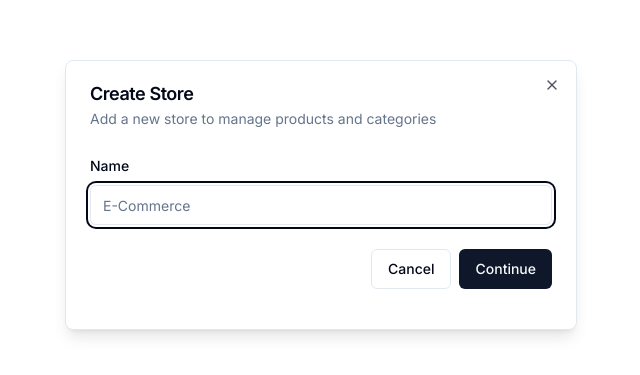
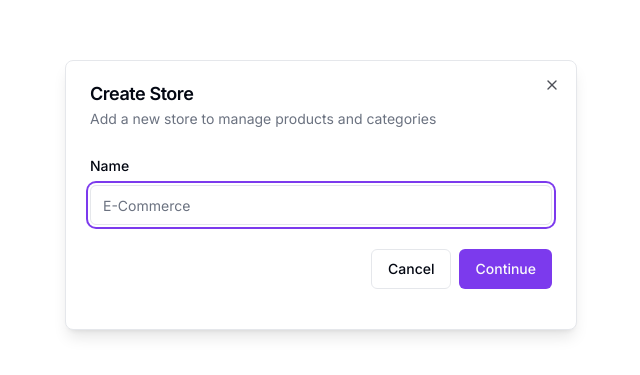
Before and after one commit to cheribella/aesthetic-haven-ecommerce, a Next.js app in the folder admin/: page / in a window 1280 px wide. Shown: the part 205-580 px from the top of the page, without its empty margins (319-959 px from the left). Built offline with nearby package versions, Linux system fonts and the light colour scheme; no server answers; the database is empty; sample sign-in values are in the browser's storage.

Commit message:
Modified README file

```diff
--- a/admin/app/globals.css
+++ b/admin/app/globals.css
@@ -9,69 +9,56 @@
   height: 100%;
 }
 
+
+
 @layer base {
   :root {
     --background: 0 0% 100%;
-    --foreground: 222.2 84% 4.9%;
-
+    --foreground: 224 71.4% 4.1%;
     --card: 0 0% 100%;
-    --card-foreground: 222.2 84% 4.9%;
-
+    --card-foreground: 224 71.4% 4.1%;
     --popover: 0 0% 100%;
-    --popover-foreground: 222.2 84% 4.9%;
-
-    --primary: 222.2 47.4% 11.2%;
-    --primary-foreground: 210 40% 98%;
-
-    --secondary: 210 40% 96.1%;
-    --secondary-foreground: 222.2 47.4% 11.2%;
-
-    --muted: 210 40% 96.1%;
-    --muted-foreground: 215.4 16.3% 46.9%;
-
-    --accent: 210 40% 96.1%;
-    --accent-foreground: 222.2 47.4% 11.2%;
-
+    --popover-foreground: 224 71.4% 4.1%;
+    --primary: 262.1 83.3% 57.8%;
+    --primary-foreground: 210 20% 98%;
+    --secondary: 220 14.3% 95.9%;
+    --secondary-foreground: 220.9 39.3% 11%;
+    --muted: 220 14.3% 95.9%;
+    --muted-foreground: 220 8.9% 46.1%;
+    --accent: 220 14.3% 95.9%;
+    --accent-foreground: 220.9 39.3% 11%;
     --destructive: 0 84.2% 60.2%;
-    --destructive-foreground: 210 40% 98%;
-
-    --border: 214.3 31.8% 91.4%;
-    --input: 214.3 31.8% 91.4%;
-    --ring: 222.2 84% 4.9%;
-
+    --destructive-foreground: 210 20% 98%;
+    --border: 220 13% 91%;
+    --input: 220 13% 91%;
+    --ring: 262.1 83.3% 57.8%;
     --radius: 0.5rem;
   }
 
   .dark {
-    --background: 222.2 84% 4.9%;
-    --foreground: 210 40% 98%;
-
-    --card: 222.2 84% 4.9%;
-    --card-foreground: 210 40% 98%;
-
-    --popover: 222.2 84% 4.9%;
-    --popover-foreground: 210 40% 98%;
-
-    --primary: 210 40% 98%;
-    --primary-foreground: 222.2 47.4% 11.2%;
-
-    --secondary: 217.2 32.6% 17.5%;
-    --secondary-foreground: 210 40% 98%;
-
-    --muted: 217.2 32.6% 17.5%;
-    --muted-foreground: 215 20.2% 65.1%;
-
-    --accent: 217.2 32.6% 17.5%;
-    --accent-foreground: 210 40% 98%;
-
+    --background: 224 71.4% 4.1%;
+    --foreground: 210 20% 98%;
+    --card: 224 71.4% 4.1%;
+    --card-foreground: 210 20% 98%;
+    --popover: 224 71.4% 4.1%;
+    --popover-foreground: 210 20% 98%;
+    --primary: 263.4 70% 50.4%;
+    --primary-foreground: 210 20% 98%;
+    --secondary: 215 27.9% 16.9%;
+    --secondary-foreground: 210 20% 98%;
+    --muted: 215 27.9% 16.9%;
+    --muted-foreground: 217.9 10.6% 64.9%;
+    --accent: 215 27.9% 16.9%;
+    --accent-foreground: 210 20% 98%;
     --destructive: 0 62.8% 30.6%;
-    --destructive-foreground: 210 40% 98%;
-
-    --border: 217.2 32.6% 17.5%;
-    --input: 217.2 32.6% 17.5%;
-    --ring: 212.7 26.8% 83.9%;
+    --destructive-foreground: 210 20% 98%;
+    --border: 215 27.9% 16.9%;
+    --input: 215 27.9% 16.9%;
+    --ring: 263.4 70% 50.4%;
   }
 }
+
+
 
 @layer base {
   * {
--- a/admin/components/main-nav.tsx
+++ b/admin/components/main-nav.tsx
@@ -37,7 +37,7 @@
         <Link
           key={route.href}
           href={route.href}
-          className={cn("text-sm font-medium transition-colors hover:text-primary", route.active ? "text-black dark:text-white" : "")}
+          className={cn("text-sm font-medium transition-colors hover:text-primary", route.active ? "text-black dark:text-white" : "text-muted-foreground")}
         >
           {route.label}
         </Link>
```
Also changed, not shown: 1 other file (tests, documents, lock files or other folders).
